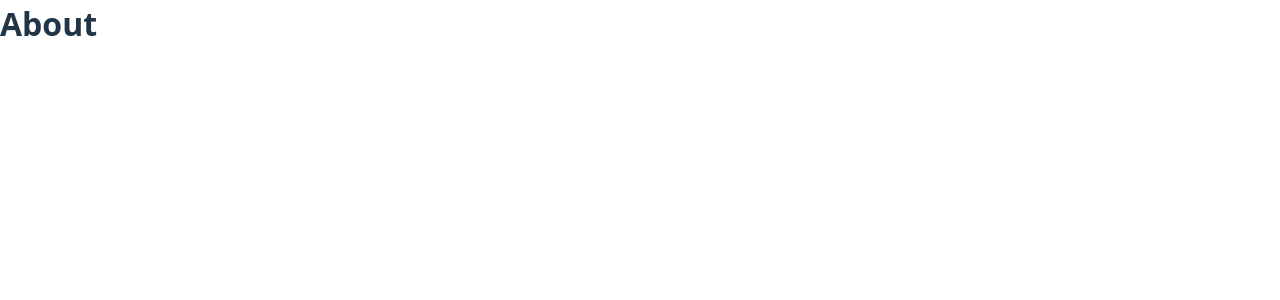
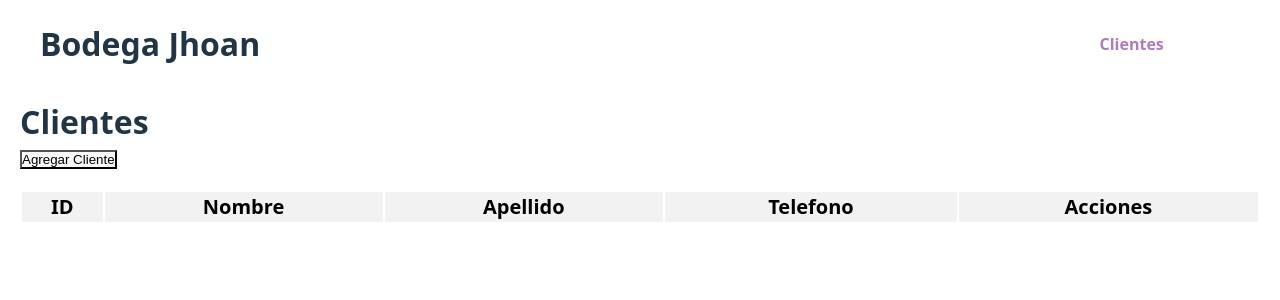
Before and after one commit to MTJonathan/bodega, a React (Vite) app: page /Clientes in a window 1280 px wide. Shown: the top 300 px of the page. Built offline with nearby package versions, Linux system fonts and the light colour scheme.

Commit message:
Updated files Clients

```diff
--- a/src/App.jsx
+++ b/src/App.jsx
@@ -1,5 +1,7 @@
 import { Route, Routes } from 'react-router-dom'
 import Home from './components/Home/Home'
+import Productos from './components/Productos/Productos'
+import Clientes from './components/Clientes/Clientes'
 import './assets/style/App.css'
 
 function App() {
@@ -8,8 +10,8 @@ function App() {
     <>
       <Routes>
         <Route path="/" element={<Home />} />
-        <Route path="/Clientes" element={<h1>About</h1>} />
-        <Route path="/Productos" element={<h1>Contact</h1>} />
+        <Route path="/Clientes" element={<Clientes />} />
+        <Route path="/Productos" element={<Productos />} />
         <Route path="*" element={<h1>Not Found</h1>} />
       </Routes>
     </>
--- /dev/null
+++ b/src/components/Clientes/AgregarCliente.jsx
@@ -0,0 +1,81 @@
+import React, { useState } from "react";
+// import { useDatabaseClient } from '../database/clientes';
+
+const AgregarCliente = ({
+  refDialog,
+  dialogClose,
+  addClient,
+  edidAdd,
+  updateClient,
+  nombre,
+  setNombre,
+  apellido,
+  setApellido,
+  telefono,
+  setTelefono,
+  id
+}) => {
+
+
+  const agregarCliente = (e) => {
+    e.preventDefault();
+    addClient(nombre, apellido, telefono);
+    setNombre("");
+    setApellido("");
+    setTelefono("");
+    dialogClose();
+  };
+
+  const editarCliente = (e) => {
+    e.preventDefault();
+    updateClient(id, nombre, apellido, telefono);
+    setNombre("");
+    setApellido("");
+    setTelefono("");
+    dialogClose();
+  };
+  return (
+    <dialog className="dialogAgregar" ref={refDialog} closedby="any">
+      <h2>{edidAdd ? "Editar Cliente" : "Agregar Cliente"}</h2>
+      <form>
+        <label htmlFor="nombre">Nombre:</label>
+        <input
+          type="text"
+          id="nombre"
+          name="nombre"
+          value={nombre}
+          onChange={(e) => setNombre(e.target.value)}
+          required
+        />
+        <label htmlFor="apellido">Apellido:</label>
+        <input
+          type="text"
+          id="apellido"
+          name="apellido"
+          value={apellido}
+          onChange={(e) => setApellido(e.target.value)}
+          required
+        />
+        <label htmlFor="telefono">Telefono:</label>
+        <input
+          type="text"
+          id="telefono"
+          name="telefono"
+          value={telefono}
+          onChange={(e) => setTelefono(e.target.value)}
+          required
+        />
+        {edidAdd ? (
+          <button onClick={editarCliente}>Editar</button>
+        ) : (
+          <button onClick={agregarCliente}>Agregar</button>
+        )}
+      </form>
+      <form method="dialog" className="cerrar">
+        <button>Cerrar</button>
+      </form>
+    </dialog>
+  );
+};
+
+export default AgregarCliente;
--- /dev/null
+++ b/src/components/Clientes/Clientes.jsx
@@ -0,0 +1,87 @@
+import Nav from "../Navbar/Nav";
+import "./clientes.css";
+import { useDatabaseClient } from "../database/clientes";
+import AgregarCliente from "./AgregarCliente";
+import { useRef, useState } from "react";
+
+const Clientes = () => {
+  const [id, setId] = useState("")
+  const [nombre, setNombre] = useState("");
+  const [apellido, setApellido] = useState("");
+  const [telefono, setTelefono] = useState("");
+
+  const { clientes, addClient, updateClient, deleteClient } = useDatabaseClient();
+  const [editAdd, setEditAdd] = useState(false);
+  const dialogRef = useRef(null);
+
+  const OpenDialog = () => dialogRef.current.showModal();
+  const CloseDialog = () => dialogRef.current.close();
+
+  const OpenDialogAgregar = () => {
+    setEditAdd(false);
+    OpenDialog();
+  };
+
+  const OpenDialogEdid = (cliente) => {
+    setEditAdd(true);
+    setId(cliente.id);
+    setNombre(cliente.nombre);
+    setApellido(cliente.apellido);
+    setTelefono(cliente.telefono);
+    OpenDialog();
+  };
+  return (
+    <main className="MainClientes">
+      <Nav />
+      <header>
+        <h1>Clientes</h1>
+        <button onClick={OpenDialogAgregar}>Agregar Cliente</button>
+        <AgregarCliente
+          refDialog={dialogRef}
+          dialogClose={CloseDialog}
+          addClient={addClient}
+          edidAdd={editAdd}
+          updateClient={updateClient}
+          nombre={nombre}
+          setNombre={setNombre}
+          apellido={apellido}
+          setApellido={setApellido}
+          telefono={telefono}
+          setTelefono={setTelefono}
+          id={id}
+        />
+      </header>
+
+      <div className="clientes">
+        <table className="table">
+          <thead>
+            <tr>
+              <th>ID</th>
+              <th>Nombre</th>
+              <th>Apellido</th>
+              <th>Telefono</th>
+              <th>Acciones</th>
+            </tr>
+          </thead>
+          <tbody>
+            {clientes?.map((cliente) => (
+              <tr key={cliente.id}>
+                <td>{cliente.id}</td>
+                <td>{cliente.nombre}</td>
+                <td>{cliente.apellido}</td>
+                <td>{cliente.telefono}</td>
+                <td className="acciones">
+                  <button onClick={() => OpenDialogEdid(cliente)}>Editar</button>
+                  <button>Eliminar</button>
+                  <button>Detalles</button>
+                </td>
+              </tr>
+            ))}
+          </tbody>
+        </table>
+      </div>
+    </main>
+  );
+};
+
+export default Clientes;
--- /dev/null
+++ b/src/components/Clientes/clientes.css
@@ -0,0 +1,99 @@
+.MainClientes header {
+    margin: 10px 20px;
+  }
+
+  .clientes {
+    width: 100%;
+    overflow-x: auto;
+    display: flex;
+    justify-content: center;
+  }
+
+  .table {
+    width: 100%;
+    border: 2px solid #fff;
+    border-collapse: collapse;
+    text-align: center;
+    margin: 10px 20px;
+  }
+
+  .table th {
+    background-color: #f2f2f2;
+    color: #000;
+    font-size: 20px;
+    border: 2px solid #fff;
+  }
+
+  .table td {
+    font-size: 18px;
+    border: 2px solid #fff;
+  }
+
+  .table .acciones {
+    width: 250px;
+  }
+
+  .table .acciones button {
+    margin: 0 5px;
+  }
+
+  /* ✅ Hacer que la tabla se vea como tarjetas en móviles */
+  @media (max-width: 680px) {
+    .table {
+      display: block;
+      border: none;
+    }
+
+    .table thead {
+      display: none;
+    }
+
+    .table tbody {
+      display: flex;
+      flex-direction: column;
+      gap: 10px;
+    }
+
+    .table tr {
+      display: flex;
+      flex-direction: column;
+      border-radius: 8px;
+      padding: 15px;
+      border: 2px solid #fff;
+      box-shadow: 0 2px 4px rgba(0, 0, 0, 0.1);
+    }
+
+    .table td {
+      display: flex;
+      width: 100% !important;
+      justify-content: center;
+      padding: 8px 0;
+      border: none;
+    }
+
+    .table td::before {
+      content: attr(data-label);
+      font-weight: bold;
+      color: #333;
+    }
+  }
+
+  /* Estilos para el diálogo */
+  .dialogAgregar {
+    justify-self: center;
+    align-self: center;
+    padding: 32px;
+  }
+
+  .dialogAgregar .cerrar {
+    margin-top: 18px;
+  }
+
+  .dialogAgregar h2 {
+    margin-bottom: 20px;
+  }
+
+  .dialogAgregar form {
+    display: grid;
+    gap: 10px;
+  }
--- a/src/components/Navbar/Nav.jsx
+++ b/src/components/Navbar/Nav.jsx
@@ -1,4 +1,5 @@
 import { Link } from "react-router-dom";
+import NavLinks from "./NavLinks";
 import "./style/nav.css";
 
 const Nav = () => {
@@ -9,13 +10,13 @@ const Nav = () => {
       </header>
       <ul>
         <li>
-          <Link to="/">Inicio</Link>
+          <NavLinks to="/"> Inicio </NavLinks>
         </li>
         <li>
-          <Link to="/Clientes">Clientes</Link>
+          <NavLinks to="/Clientes"> Clientes </NavLinks>
         </li>
         <li>
-          <Link to="/Productos">Productos</Link>
+          <NavLinks to="/Productos"> Productos </NavLinks>
         </li>
       </ul>
     </nav>
--- /dev/null
+++ b/src/components/Navbar/NavLinks.jsx
@@ -0,0 +1,11 @@
+import { NavLink } from "react-router-dom"
+
+const NavLinks = ({to, children}) => {
+  return (
+    <NavLink to={to} className={({ isActive }) => (isActive ? "active-link" : "")}>
+        {children}
+    </NavLink>
+  )
+}
+
+export default NavLinks
--- a/src/components/Navbar/style/nav.css
+++ b/src/components/Navbar/style/nav.css
@@ -1,8 +1,16 @@
+.active-link{
+    color: #af7ac5 !important;
+    font-weight: bold;
+}
 .nav {
   display: flex;
+  flex-wrap: wrap;
   justify-content: space-between;
   align-items: center;
   padding: 10px 20px;
+}
+.nav header h3{
+    font-size: 32px;
 }
 
 .nav ul {
--- /dev/null
+++ b/src/components/Productos/Productos.jsx
@@ -0,0 +1,13 @@
+import Nav from "../Navbar/Nav"
+
+const Productos = () => {
+  return (
+    <main>
+        <Nav />
+        <h1>Productos</h1>
+
+    </main>
+  )
+}
+
+export default Productos
--- /dev/null
+++ b/src/components/database/clientes.js
@@ -0,0 +1,34 @@
+import { useEffect, useState } from "react";
+import db from "./database";
+
+export function useDatabaseClient () {
+    const [clientes, setClientes] = useState([]);
+
+    const fetchData = async () => {
+        const data = await db.clientes.toArray();
+        setClientes(data);
+    }
+
+    useEffect(() => {
+        fetchData();
+    }, []);
+
+    //Agregar usarios
+
+    const addClient = async (nombre, apellido, telefono) => {
+        await db.clientes.add({ nombre, apellido, telefono });
+        fetchData();
+    }
+
+    const updateClient = async (id, nombre, apellido, telefono) => {
+        await db.clientes.update(id ,{ nombre, apellido, telefono });
+        fetchData();
+    }
+
+    const deleteClient = async (id) => {
+        await db.clientes.delete(id);
+        fetchData();
+    }
+
+    return {clientes, addClient, updateClient, deleteClient};
+}
--- a/src/components/database/database.js
+++ b/src/components/database/database.js
@@ -3,7 +3,8 @@ import Dexie from "dexie";
 const db = new Dexie("Tienda");
 
 db.version(1).stores({
-  productos: "++id, nombre, precio, cantidad",
+  clientes: "++id, nombre, apellido, telefono",
+  productos: "++id, nombre, precio, stock",
 });
 
 export default db;
```
